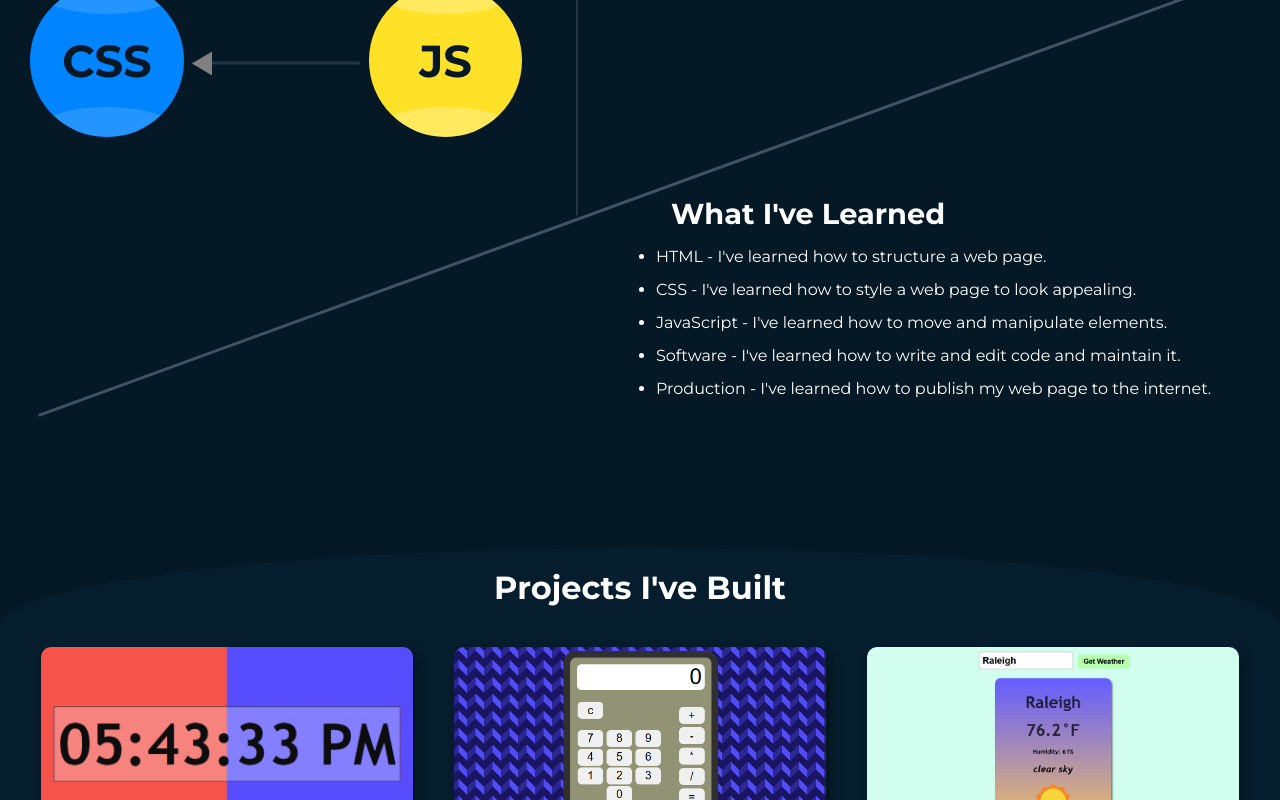
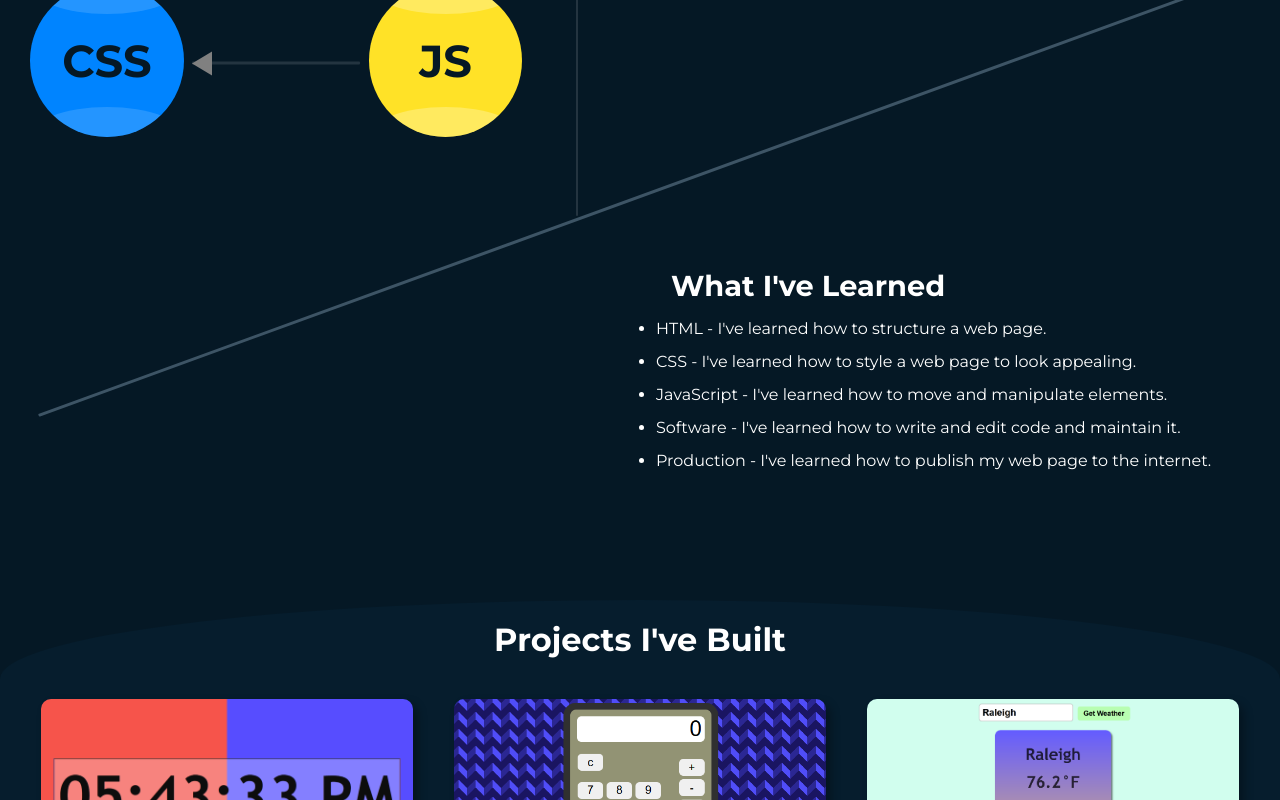
Before and after one commit to AsherLeffler/MYP-Project, a React (Vite) app: page / in a window 1280 px wide. Shown: the part 720-1520 px from the top of the page. Built offline with nearby package versions, Linux system fonts and the light colour scheme.

Commit message:
Adjust layout margins and remove box shadow on image cards for improved styling

```diff
--- a/src/main/css/Home.css
+++ b/src/main/css/Home.css
@@ -260,7 +260,7 @@
   flex-direction: column;
   align-items: end;
   justify-content: center;
-  margin-bottom: 20px;
+  margin-top: 80px;
 }
 
 .learned-wrapper {
@@ -324,7 +324,6 @@
 
 .image-card:hover {
   transform: translateY(-10px);
-  box-shadow: 5px 5px 20px rgba(0, 0, 0, 0.5);
 }
 
 #projectsTitle {
```
